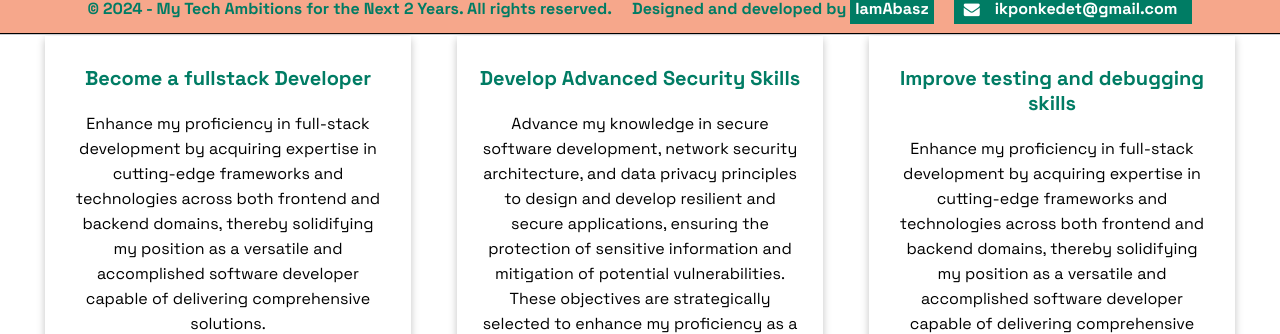
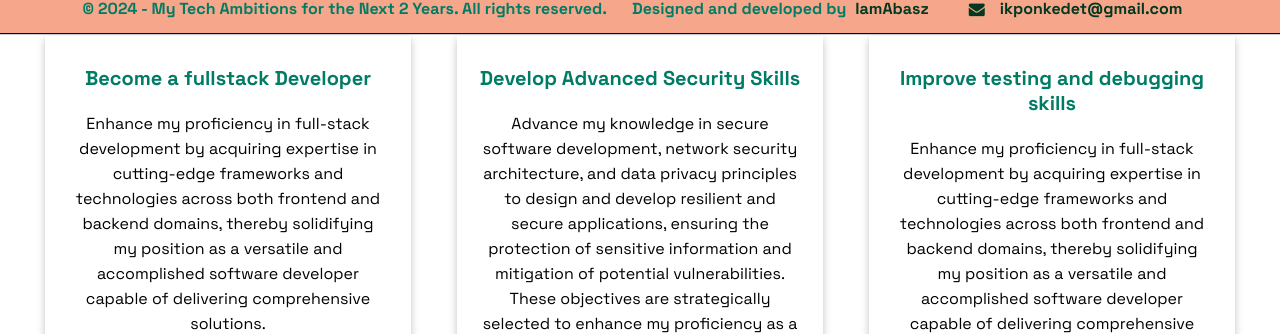
Before and after one commit to kponky/HNG-Tasks-Repo, a plain HTML site: page index.html in a window 1280 px wide. Shown: the part 766-1100 px from the top of the page. Drawn offline with Linux system fonts and the light colour scheme.

Commit message:
readjustment made

```diff
--- a/styles.css
+++ b/styles.css
@@ -405,7 +405,7 @@ box-sizing: border-box; */
   height: 50px;
   align-items: center;
   background: rgb(246, 167, 139);
-  gap: 20px;
+  gap: 25px;
   color: #007C64;
   font-weight: 700;
   justify-content: center;
@@ -420,17 +420,17 @@ box-sizing: border-box; */
 }
 
 .footer a {
-  background-color: #007C64;
-  color: #fff;
-    padding: 5px;
+  /* background-color: #007C64; */
+  color: #02381f;
+  padding: 5px;
 
 }
 
 .footer p:nth-child(3){
   display: flex;
   gap: 10px;
-  background-color: #007C64;
-  color: #fff;
+  /* background-color: #007C64; */
+  color: #02381f;
   align-items: center;
   padding-inline: 10px;
 
```
